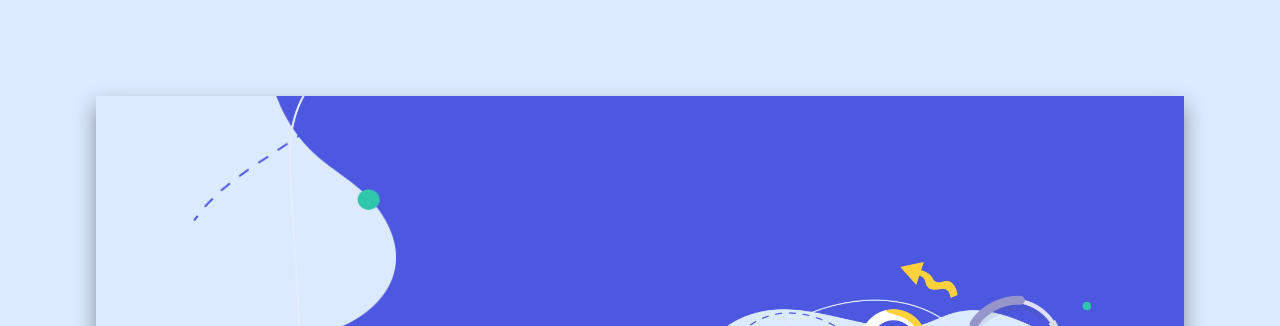
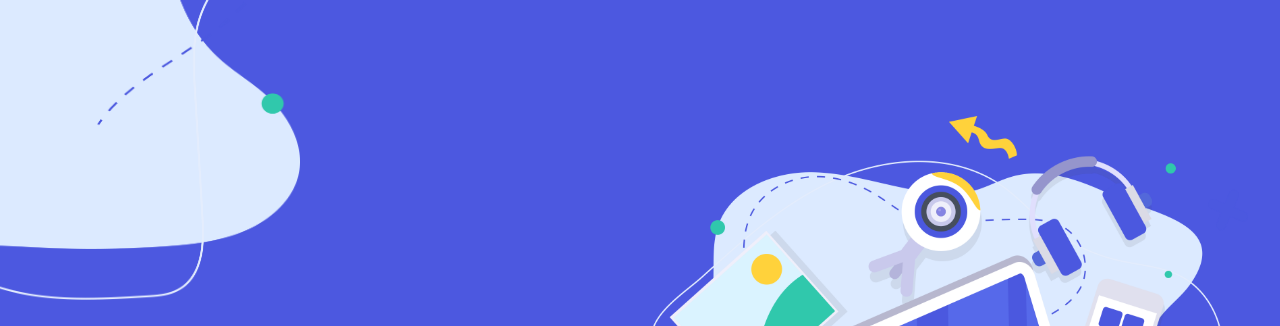
Before and after one commit to Arekkusu17/Escalab-Academy---Proyecto-Final-Curso, a plain HTML site: page index.html in a window 1280 px wide. Shown: the top 326 px of the page. Drawn offline with Linux system fonts and the light colour scheme.

Commit message:
Fixed border and logo position

```diff
--- a/css/style.css
+++ b/css/style.css
@@ -65,7 +65,6 @@ ul {
 	justify-content: center;
 	align-items: center;
 	background-color: #4c58e0;
-	margin: 6rem;
 	box-shadow: 0 10px 20px 0 rgba(0, 0, 0, 0.4);
 }
 
@@ -78,8 +77,8 @@ ul {
 	position: absolute;
 	width: 115px;
 	height: 130px;
-	top: 6rem;
-	left: 6rem;
+	top: 0rem;
+	left: 0rem;
 }
 
 .logotipo img {
```
